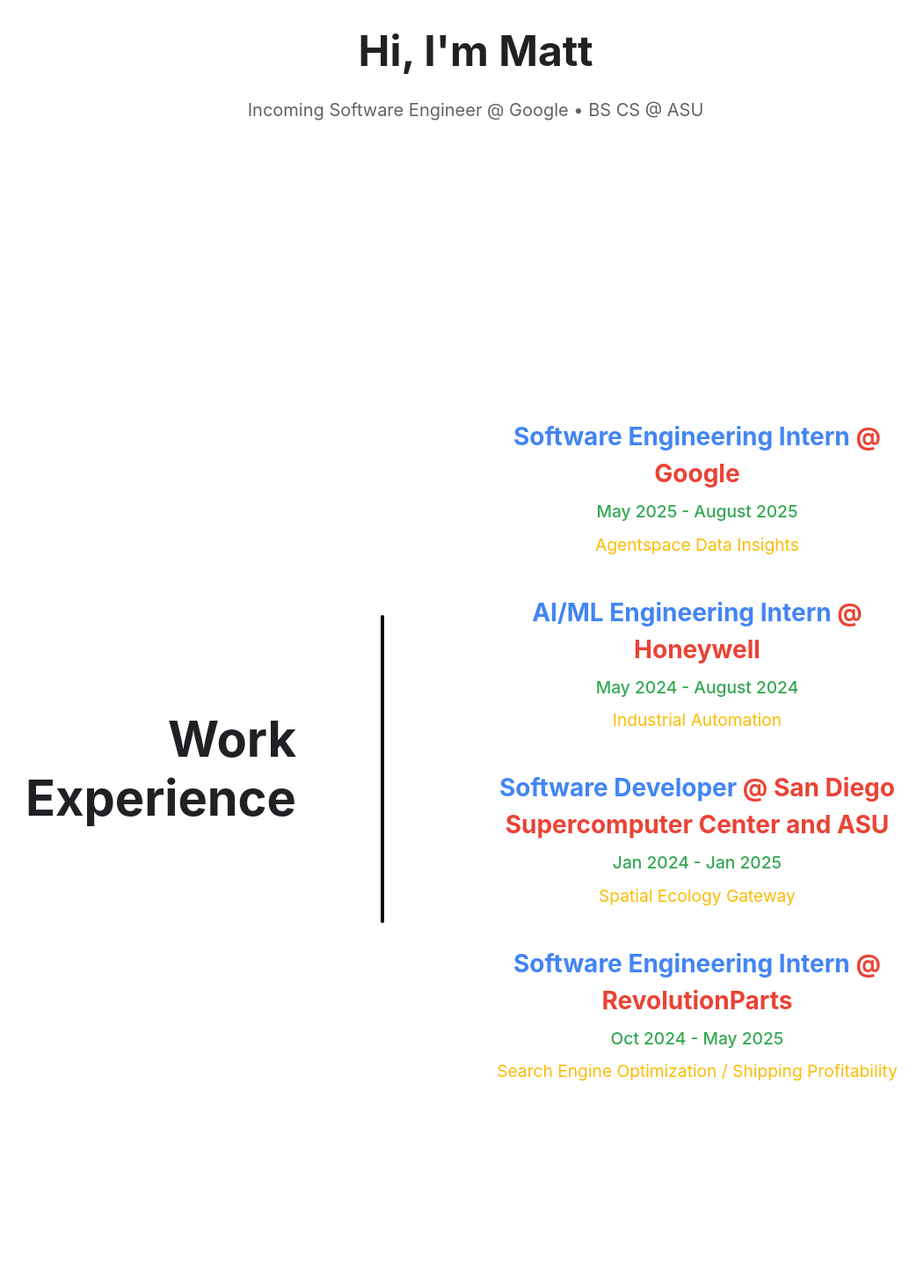
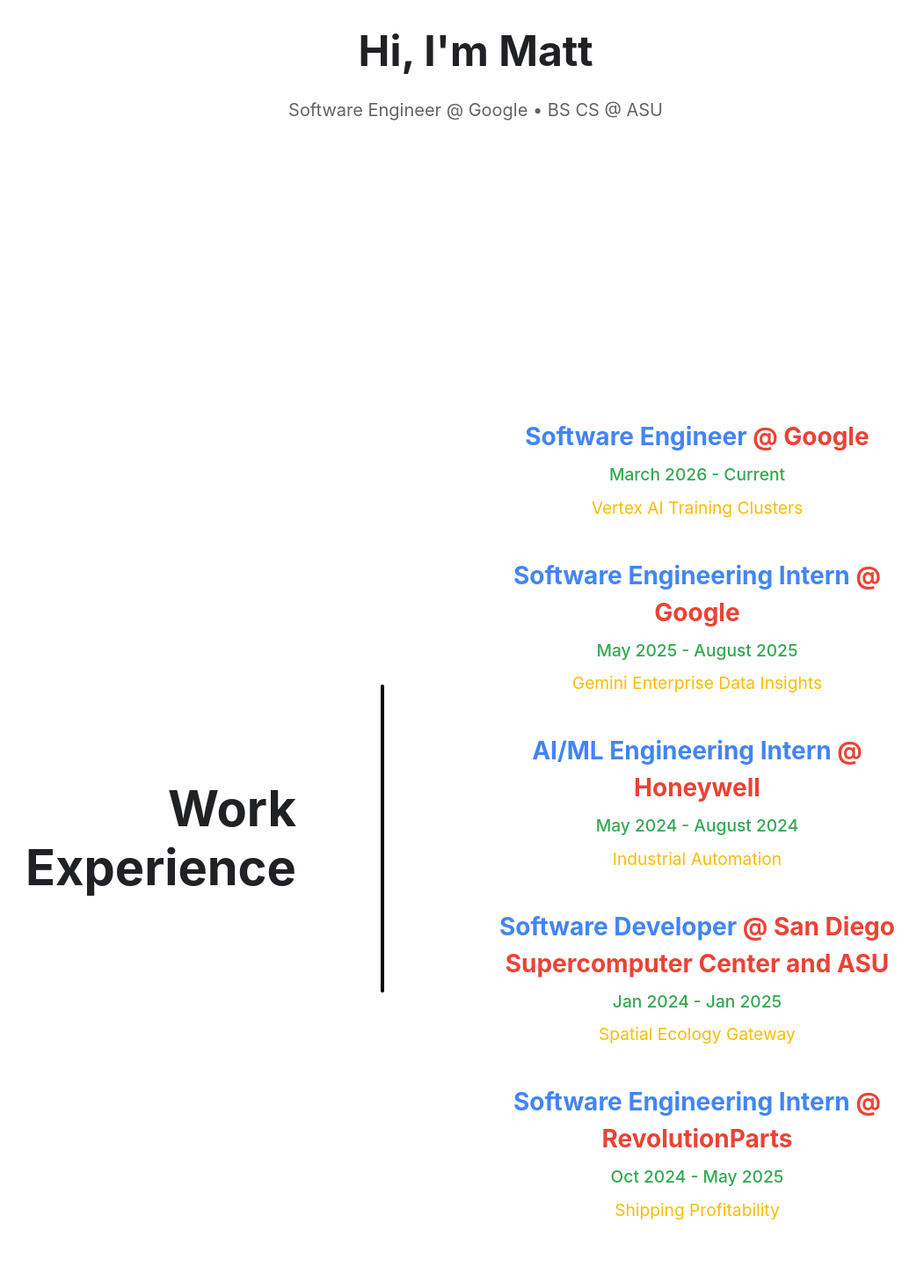
Before and after one commit to matthewwangg/portfolio-website, a Next.js app in the folder portfolio-app/: page / in a window 1280 px wide. Shown: the part 421-1870 px from the top of the page at 88% size, without its empty margins (99-1150 px from the left). Built offline with nearby package versions, Linux system fonts and the light colour scheme.

Commit message:
Updated work experience section

```diff
--- a/portfolio-app/src/app/components/hero.tsx
+++ b/portfolio-app/src/app/components/hero.tsx
@@ -47,7 +47,7 @@
                     maxWidth: "700px",
                 }}
             >
-                Incoming Software Engineer @ Google • BS CS @ ASU
+                Software Engineer @ Google • BS CS @ ASU
             </p>
         </section>
     );
--- a/portfolio-app/src/app/data/work.ts
+++ b/portfolio-app/src/app/data/work.ts
@@ -7,10 +7,16 @@
 
 export const experiences: Experience[] = [
     {
+        role: "Software Engineer",
+        company: "Google",
+        date: "March 2026 - Current",
+        description: "Vertex AI Training Clusters",
+    },
+    {
         role: "Software Engineering Intern",
         company: "Google",
         date: "May 2025 - August 2025",
-        description: "Agentspace Data Insights",
+        description: "Gemini Enterprise Data Insights",
     },
     {
         role: "AI/ML Engineering Intern",
@@ -28,7 +34,7 @@
         role: "Software Engineering Intern",
         company: "RevolutionParts",
         date: "Oct 2024 - May 2025",
-        description: "Search Engine Optimization / Shipping Profitability",
+        description: "Shipping Profitability",
     }
     /*,
     {
```
